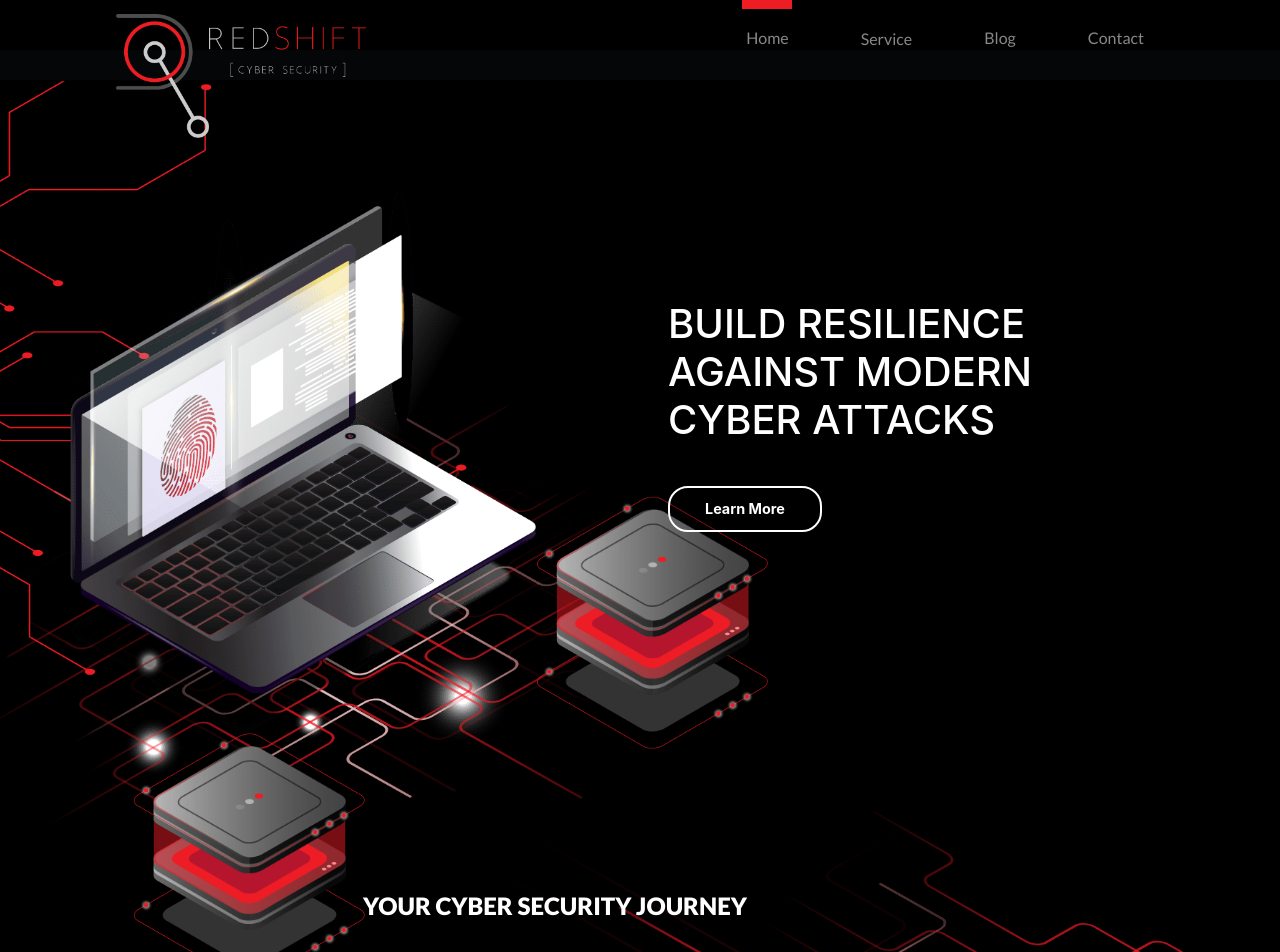
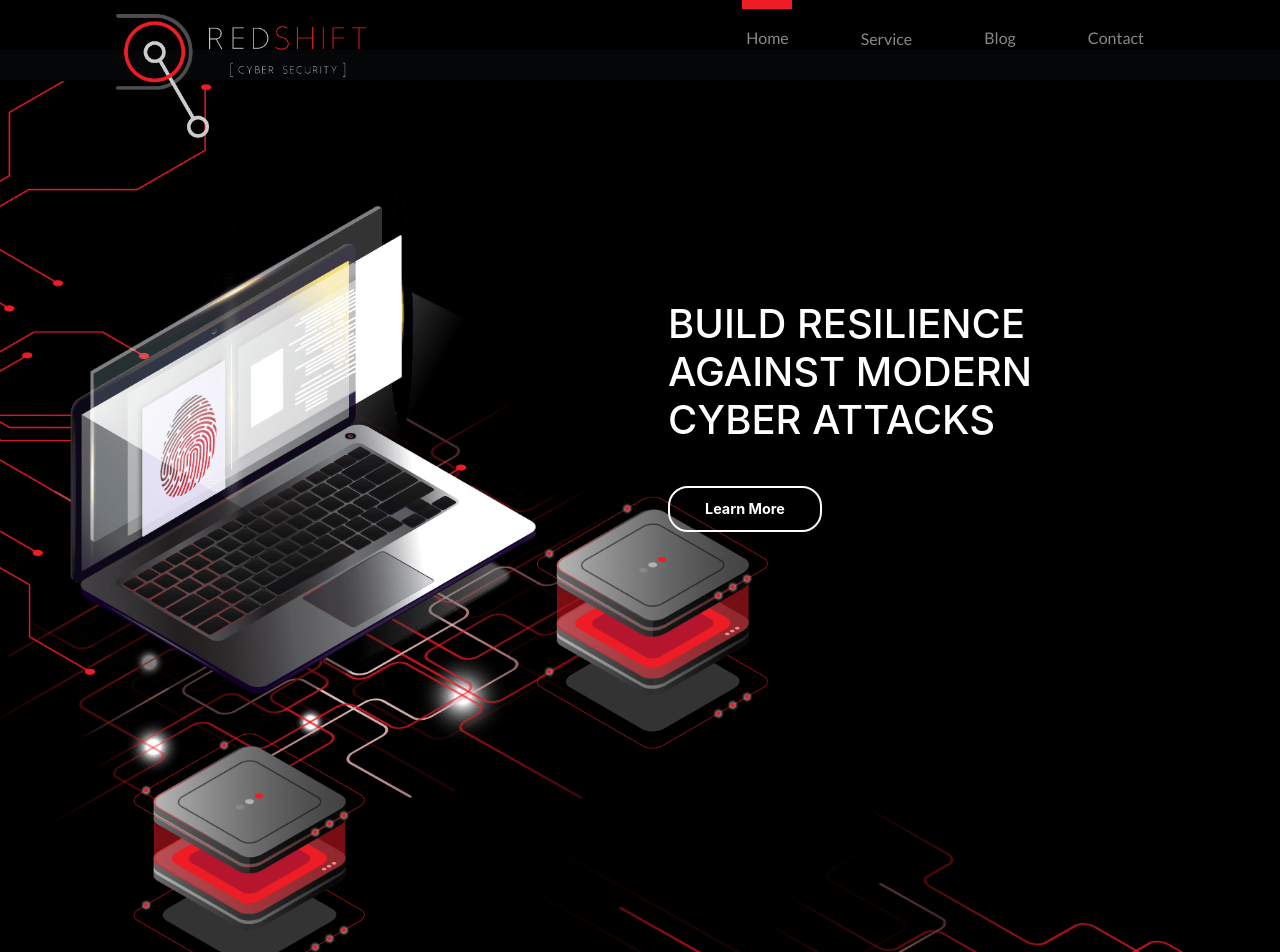
Before and after one commit to Panfi/Redshift, a React (Create React App) app: page / in a window 1280 px wide. Shown: the top 952 px of the page. Built offline with nearby package versions, Linux system fonts and the light colour scheme.

Commit message:
Homepage banner text alignment
Homepage banner text alignment, fill the gap

```diff
--- a/src/pages/homeComponent/home.js
+++ b/src/pages/homeComponent/home.js
@@ -169,7 +169,7 @@ class Home extends Component {
                   <Button type="btn-default" title="Learn More" to={"/contact"} />
                 </div>
               </Col>
-              <Col md="12" className="text-center">
+              <Col md="12">
                 {/* <p className="this-block-text text-center mt-5 mb-5"
                   style={{ paddingTop: isMobile ? "250px" :"280px" }}>
                   Any technology, any platform. From web to infrastruture, our
@@ -177,7 +177,7 @@ class Home extends Component {
                 <br /> attack path mapping to show you the true business context
                   of vulnerabilities.
               </p> */}
-                <h3 style={{ paddingTop: isMobile ? "250px" : "280px", paddingLeft: "90px", color: '#fff' }}>Your cyber security journey</h3>
+                <h3 style={{ paddingTop: isMobile ? "250px" : "700px", paddingLeft: "90px", color: '#fff' }}>Your cyber security journey</h3>
               </Col>
             </Row>
           </Container>
```
